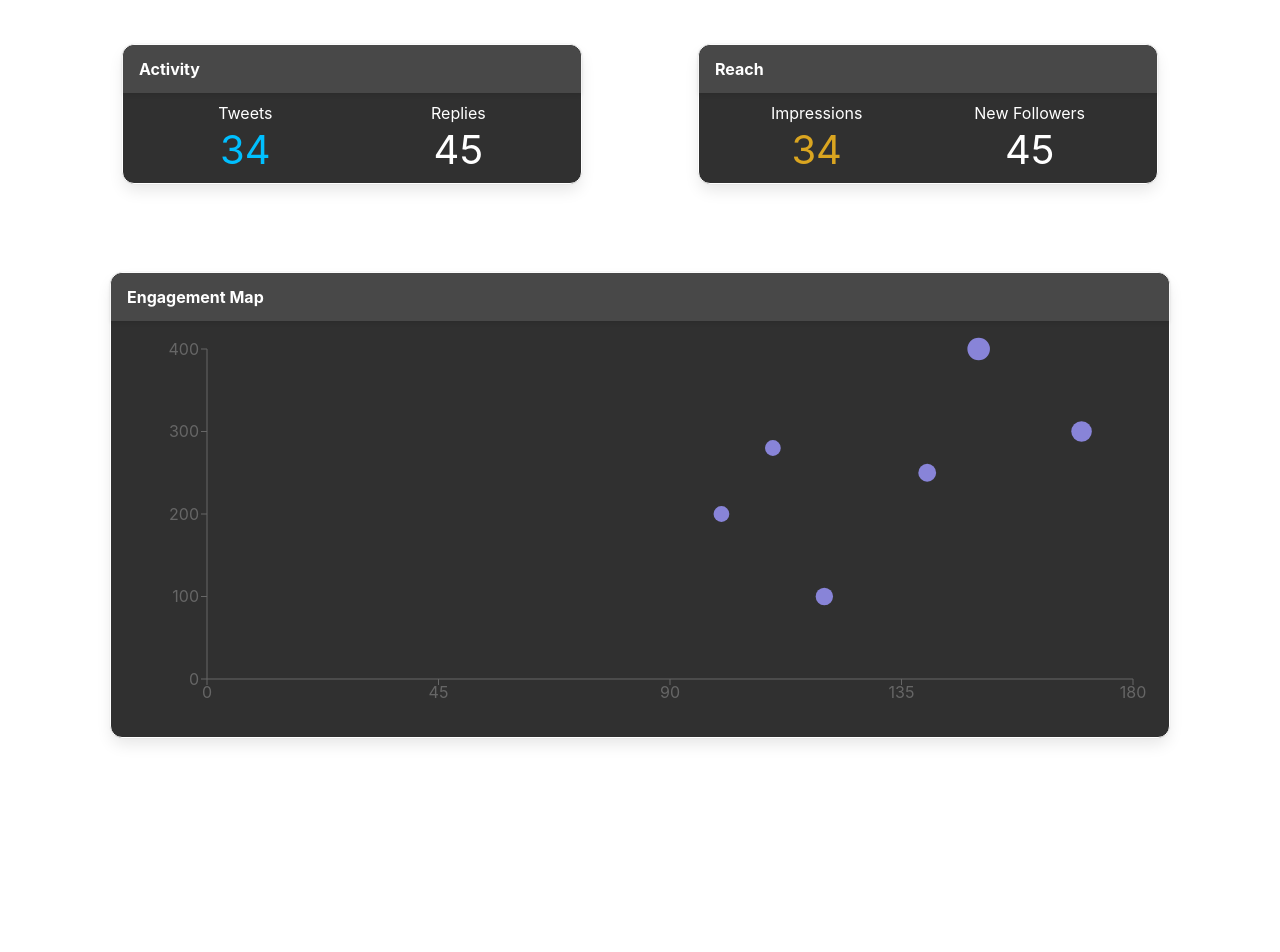
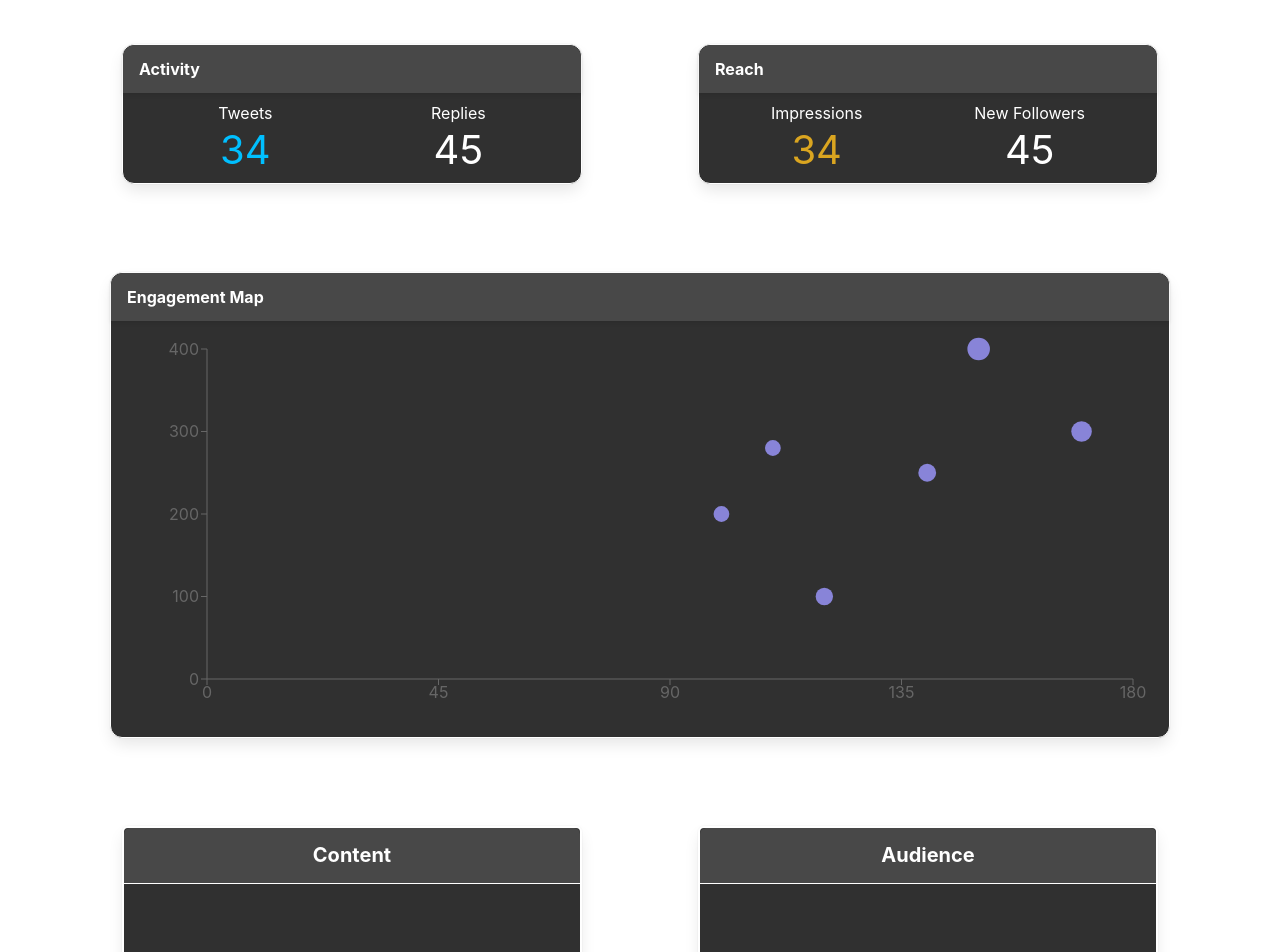
Before and after one commit to SocialQu/Branding, a Next.js app in the folder app/: page / in a window 1280 px wide. Shown: the top 952 px of the page. Before the commit the page ends 806 px from the top, so only its background shows below. Built offline with nearby package versions, Linux system fonts and the light colour scheme.

Commit message:
Import Bars.

```diff
--- a/app/pages/index.tsx
+++ b/app/pages/index.tsx
@@ -1,5 +1,6 @@
 import { EngagementMap } from '../components/EngagementMap'
 import { Layout } from '../components/layout'
+import { Bars } from '../components/Bars'
 import { Kpis } from '../components/Kpi'
 
 
@@ -7,6 +8,7 @@ const Home = () => <Layout>
     <>
         <Kpis />
         <EngagementMap />
+        <Bars />
     </>
 </Layout>
 
```
